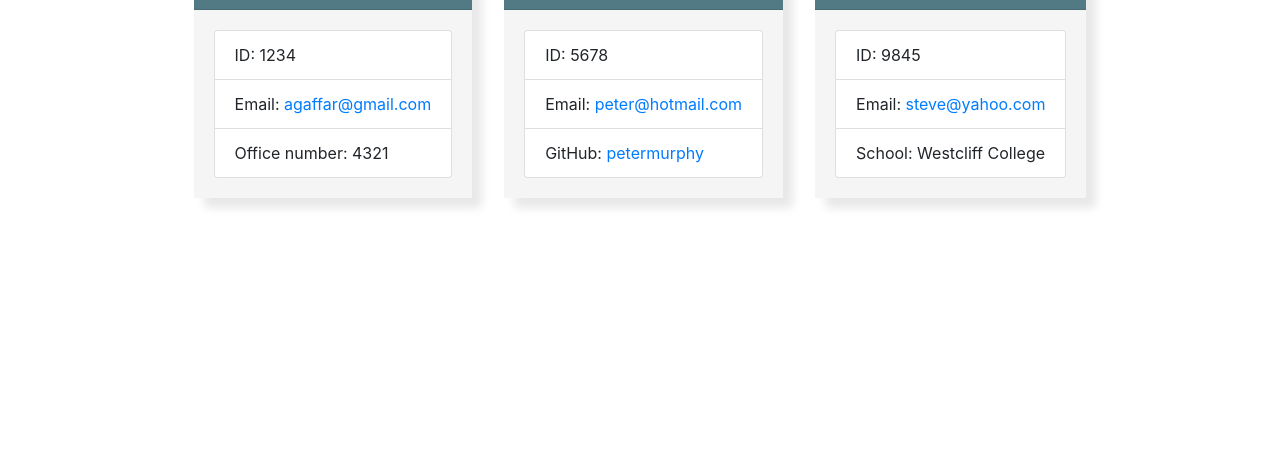
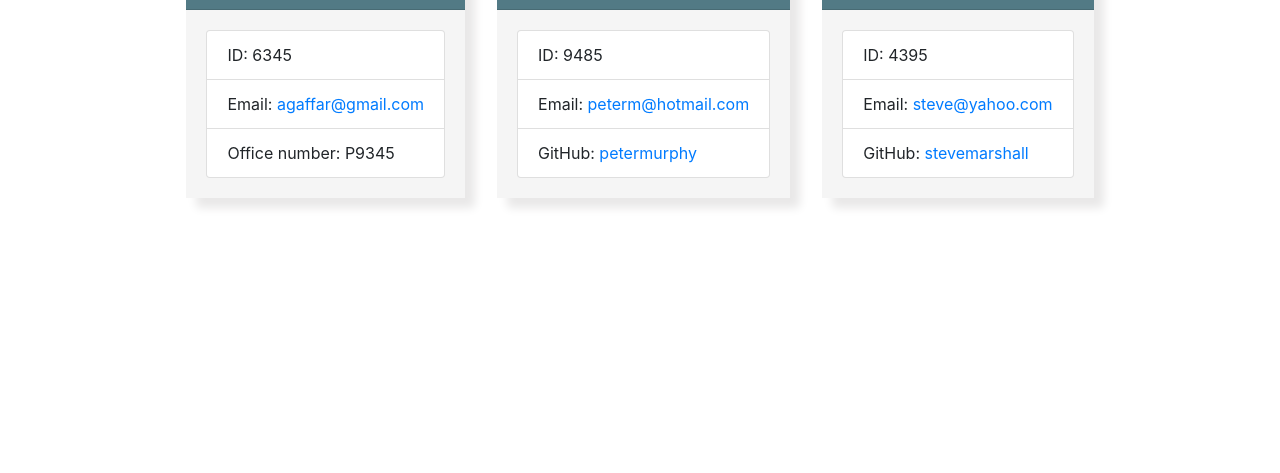
Before and after one commit to agaffar74/Team-Profile-Generator, a website: page output/team.html in a window 1280 px wide. Shown: the part 327-800 px from the top of the page. Drawn offline with nearby package versions, Linux system fonts and the light colour scheme.

Commit message:
README.md file created

```diff
--- a/output/team.html
+++ b/output/team.html
@@ -24,6 +24,7 @@
     <div class="container">
         <div class="row">
             <div class="team-area col-12 d-flex justify-content-center">
+
         <div class="card employee-card">
         <div class="card-header">
             <h2 class="card-title">Abdul Gaffar</h2>
@@ -31,12 +32,13 @@
         </div>
         <div class="card-body">
             <ul class="list-group">
-                            <li class="list-group-item">ID: 1234</li>
+                <li class="list-group-item">ID: 6345</li>
                 <li class="list-group-item">Email: <a href="mailto:agaffar@gmail.com">agaffar@gmail.com</a></li>
-                            <li class="list-group-item">Office number: 4321</li>
+                <li class="list-group-item">Office number: P9345</li>
             </ul>
         </div>
     </div>
+
         <div class="card employee-card">
     <div class="card-header">
         <h2 class="card-title">Peter Murphy</h2>
@@ -44,8 +46,8 @@
     </div>
     <div class="card-body">
         <ul class="list-group">
-                            <li class="list-group-item">ID: 5678</li>
-                            <li class="list-group-item">Email: <a href="mailto:peter@hotmail.com">peter@hotmail.com</a></li>
+            <li class="list-group-item">ID: 9485</li>
+            <li class="list-group-item">Email: <a href="mailto:peterm@hotmail.com">peterm@hotmail.com</a></li>
             <li class="list-group-item">GitHub: <a href="https://github.com/petermurphy" target="_blank" rel="noopener noreferrer">petermurphy</a></li>
         </ul>
     </div>
@@ -54,19 +56,19 @@
         <div class="card employee-card">
     <div class="card-header">
         <h2 class="card-title">Steve Marshall</h2>
-                        <h3 class="card-title"><i class="fas fa-user-graduate mr-2"></i>Intern</h3>
+        <h3 class="card-title"><i class="fas fa-glasses mr-2"></i>Engineer</h3>
     </div>
     <div class="card-body">
         <ul class="list-group">
-                            <li class="list-group-item">ID: 9845</li>
+            <li class="list-group-item">ID: 4395</li>
             <li class="list-group-item">Email: <a href="mailto:steve@yahoo.com">steve@yahoo.com</a></li>
-                            <li class="list-group-item">School: Westcliff College</li>
+            <li class="list-group-item">GitHub: <a href="https://github.com/stevemarshall" target="_blank" rel="noopener noreferrer">stevemarshall</a></li>
         </ul>
     </div>
 </div>
+
             </div>
         </div>
     </div>
 </body>
-
 </html>
```
Also changed, not shown: README.md (added). Lines whose indentation alone changed are shown as unchanged.
